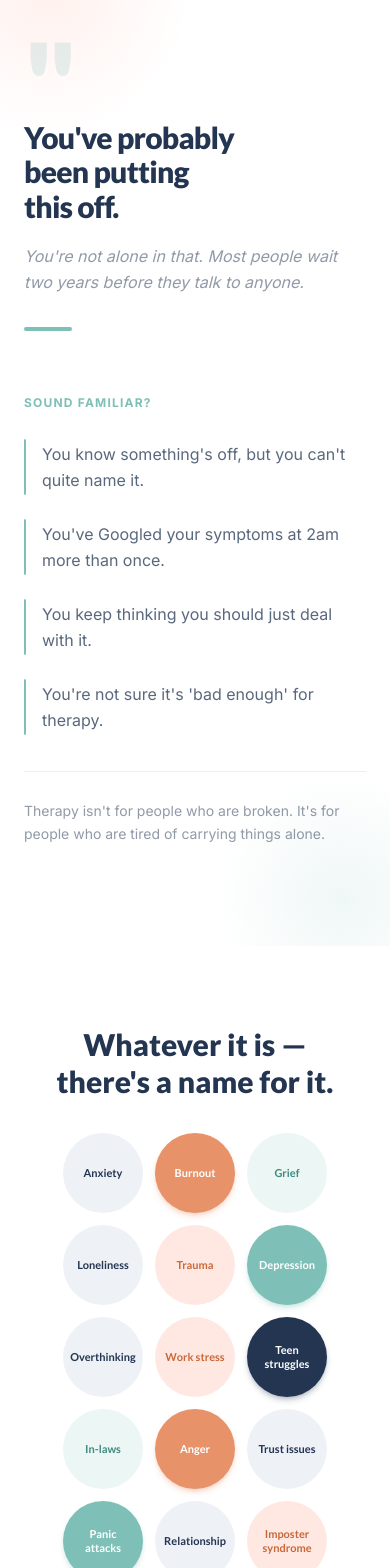
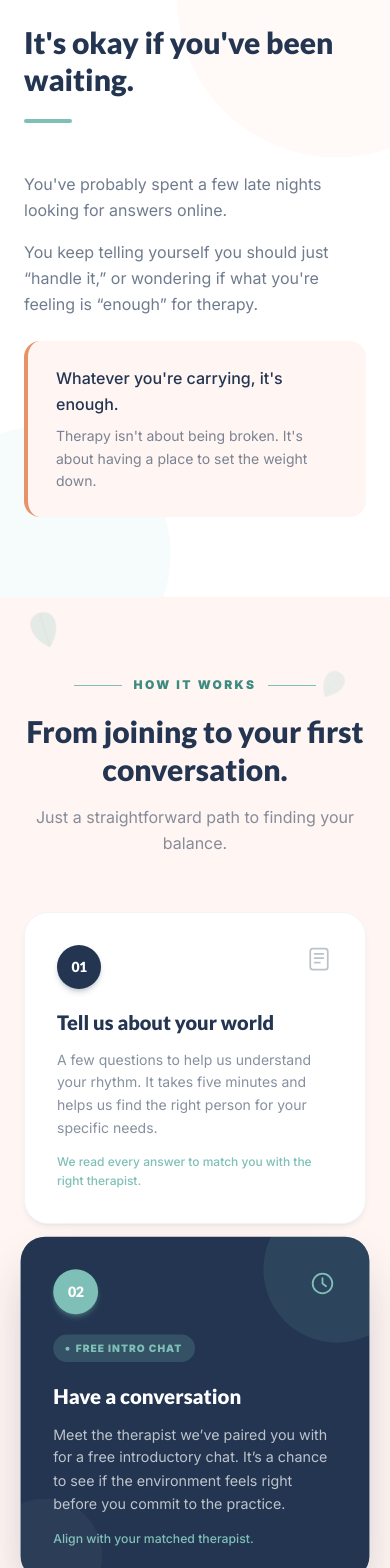
Before and after one commit to Niharikaexe/ZenSpace, a Next.js app: page / in a window 390 px wide. Shown: the part 1620-3188 px from the top of the page. Built offline with nearby package versions, Linux system fonts and the light colour scheme.

Commit message:
Update landing page content and add Individual, Couples, Teen service pages

```diff
--- a/app/page.tsx
+++ b/app/page.tsx
@@ -1,12 +1,11 @@
 import Navbar from "@/components/home/Navbar"
 import HeroSection from "@/components/home/HeroSection"
 import TrustBar from "@/components/home/TrustBar"
-import ProblemRecognition from "@/components/home/ProblemRecognition"
-import TherapyNeeds from "@/components/home/TherapyNeeds"
+import WhyNow from "@/components/home/WhyNow"
 import HowItWorks from "@/components/home/HowItWorks"
 import TherapistCards from "@/components/home/TherapistCards"
 import Testimonials from "@/components/home/Testimonials"
-import PrivacySection from "@/components/home/PrivacySection"
+import PrivacySafety from "@/components/home/PrivacySafety"
 import CTASection from "@/components/home/CTASection"
 import FAQ from "@/components/home/FAQ"
 import Footer from "@/components/home/Footer"
@@ -17,12 +16,11 @@ export default function HomePage() {
       <Navbar />
       <HeroSection />
       <TrustBar />
-      <ProblemRecognition />
-      <TherapyNeeds />
+      <WhyNow />
       <HowItWorks />
       <TherapistCards />
       <Testimonials />
-      <PrivacySection />
+      <PrivacySafety />
       <CTASection />
       <FAQ />
       <Footer />
--- /dev/null
+++ b/components/home/PrivacySafety.tsx
@@ -0,0 +1,84 @@
+"use client"
+
+import { motion } from "framer-motion"
+import { Lock, MapPin, RefreshCw } from "lucide-react"
+
+const pillars = [
+  {
+    icon: Lock,
+    title: "A Private Record",
+    body: "Your conversations exist only between you and your therapist. We don't share your details with anyone.",
+  },
+  {
+    icon: MapPin,
+    title: "Your Environment",
+    body: "Your therapy happens wherever you feel most comfortable. Your couch, your car, wherever the door closes.",
+  },
+  {
+    icon: RefreshCw,
+    title: "Your Choice",
+    body: "This is your practice. You can pause, change therapists, or stop your subscription at any time.",
+  },
+]
+
+const PrivacySafety = () => {
+  return (
+    <section className="bg-white py-20 md:py-28 relative overflow-hidden">
+      <div className="absolute top-0 left-0 w-full h-1 bg-gradient-to-r from-transparent via-[#7EC0B7]/30 to-transparent" />
+
+      <div className="max-w-5xl mx-auto px-6 relative z-10">
+        <div className="flex flex-col lg:flex-row gap-12 lg:gap-20 items-start">
+
+          {/* LEFT: headline */}
+          <motion.div
+            className="lg:w-2/5 flex-shrink-0"
+            initial={{ opacity: 0, x: -24 }}
+            whileInView={{ opacity: 1, x: 0 }}
+            viewport={{ once: true }}
+            transition={{ duration: 0.7 }}
+          >
+            <h2
+              className="text-3xl md:text-4xl font-black text-[#233551] leading-tight"
+              style={{ fontFamily: "var(--font-lato)" }}
+            >
+              Your space is strictly yours.
+            </h2>
+            <div className="mt-5 w-12 h-1 rounded-full bg-[#7EC0B7]" />
+            <p className="mt-6 text-[#233551]/60 text-base leading-relaxed">
+              Therapy works best when you know you&apos;re in a room where no one else can see in. We&apos;ve built Zen Space to ensure it stays that way.
+            </p>
+          </motion.div>
+
+          {/* RIGHT: pillars */}
+          <div className="flex-1 space-y-8">
+            {pillars.map((p, i) => (
+              <motion.div
+                key={p.title}
+                initial={{ opacity: 0, x: 24 }}
+                whileInView={{ opacity: 1, x: 0 }}
+                viewport={{ once: true }}
+                transition={{ duration: 0.5, delay: i * 0.12 }}
+                className="flex gap-5"
+              >
+                <div className="flex-shrink-0 w-11 h-11 rounded-2xl bg-[#E0F4F1] flex items-center justify-center">
+                  <p.icon size={18} className="text-[#3D8A80]" strokeWidth={2} />
+                </div>
+                <div>
+                  <h3
+                    className="text-base font-black text-[#233551] mb-1.5"
+                    style={{ fontFamily: "var(--font-lato)" }}
+                  >
+                    {p.title}
+                  </h3>
+                  <p className="text-sm text-[#233551]/55 leading-relaxed">{p.body}</p>
+                </div>
+              </motion.div>
+            ))}
+          </div>
+        </div>
+      </div>
+    </section>
+  )
+}
+
+export default PrivacySafety
--- a/components/home/Testimonials.tsx
+++ b/components/home/Testimonials.tsx
@@ -2,115 +2,81 @@
 
 import { motion } from "framer-motion"
 
-const quotes = [
+const testimonials = [
   {
-    text: "I’d tried this before and felt like a case file. At Zen Space, my therapist didn’t start with a label. She just listened. For the first time, I felt like I could actually breathe.",
+    quote:
+      "I'd tried this before and felt like a case file. At Zen Space, my therapist didn't start with a label. She just listened. For the first time, I felt like I could actually breathe.",
     name: "R.K.",
-    location: "Mumbai",
-    concern: "Anxiety & burnout",
-    delay: 0.1,
+    city: "Mumbai",
   },
   {
-    text: "The messaging between our weekly conversations is what changed things for me. When I’m having a rough Wednesday, I don’t have to wait until Sunday to feel heard.",
+    quote:
+      "The messaging between our weekly conversations is what changed things for me. When I'm having a rough Wednesday, I don't have to wait until Sunday to feel heard.",
     name: "P.A.",
-    location: "Bengaluru",
-    concern: "Work stress",
-    delay: 0.2,
+    city: "Bengaluru",
   },
   {
-    text: "It’s just a private room on my laptop. No one in my life needs to know I’m here, and that gave me the courage to finally start the practice.",
+    quote:
+      "It's just a private room on my laptop. No one in my life needs to know I'm here, and that gave me the courage to finally start the practice.",
     name: "S.M.",
-    location: "Delhi",
-    concern: "Relationship issues",
-    delay: 0.3,
-  },
-  {
-    text: "My parents don’t know I go to therapy. Not because I’m hiding it — just because it’s mine. That distinction matters more than I thought it would.",
-    name: "A.V.",
-    location: "Hyderabad",
-    concern: "Family pressure",
-    delay: 0.4,
-  },
-  {
-    text: "Three therapists before this one. The first two were fine. This one actually gets the specific version of my problems — the Indian-family, corporate-job, quarter-life kind.",
-    name: "N.T.",
-    location: "Pune",
-    concern: "Identity & career",
-    delay: 0.5,
+    city: "Delhi",
   },
 ]
 
+/* Opening quote SVG */
+const QuoteMark = () => (
+  <svg viewBox="0 0 40 32" fill="none" className="w-8 h-6 opacity-20">
+    <path
+      d="M0 32V20C0 13.3 2 8 6 4C10 0 15.3 0 22 0v6c-4 0-7 1.3-9 4C11 13 10 16.7 10 21h8v11H0zm22 0V20c0-6.7 2-12 6-16C32 0 37.3 0 44 0v6c-4 0-7 1.3-9 4-2 2.7-3 6.3-3 11h8v11H22z"
+      fill="#233551"
+    />
+  </svg>
+)
+
 const Testimonials = () => {
   return (
-    <section className="bg-[#FFF5F2] pt-16 md:pt-20 pb-20 md:pb-28 relative overflow-hidden">
-
-      {/* Subtle peach blob top-right */}
-      <div
-        className="absolute -top-20 -right-20 w-80 h-80 rounded-full pointer-events-none"
-        style={{ background: "radial-gradient(circle, rgba(232,146,106,0.10) 0%, transparent 70%)" }}
-      />
+    <section className="bg-[#FFF5F2] py-20 md:py-28 relative overflow-hidden">
+      {/* Decorative leaves */}
+      <div className="absolute top-10 right-12 w-24 h-24 rounded-full bg-[#7EC0B7]/10 pointer-events-none" />
+      <div className="absolute bottom-10 left-12 w-16 h-16 rounded-full bg-[#E8926A]/10 pointer-events-none" />
 
       <div className="max-w-6xl mx-auto px-6 relative z-10">
-
-        {/* ── Header ── */}
         <motion.div
-          className="text-center max-w-xl mx-auto mb-14"
+          className="text-center mb-14"
           initial={{ opacity: 0, y: 24 }}
           whileInView={{ opacity: 1, y: 0 }}
           viewport={{ once: true }}
           transition={{ duration: 0.7 }}
         >
           <h2
-            className="text-3xl md:text-4xl font-black text-[#233551] leading-tight mb-4"
-            style={{ fontFamily: 'var(--font-lato)' }}
+            className="text-3xl md:text-4xl font-black text-[#233551] leading-tight"
+            style={{ fontFamily: "var(--font-lato)" }}
           >
-            Things people said<br />after their first session.
+            What it actually feels like.
           </h2>
-          <p className="text-[#233551]/50 text-sm leading-relaxed">
-            Names shortened for privacy. Everything else is exactly what they sent us.
-          </p>
         </motion.div>
 
-        {/* ── Quote cards ── */}
-        <div className="grid grid-cols-1 md:grid-cols-2 lg:grid-cols-3 gap-6">
-          {quotes.map((q) => (
+        <div className="grid md:grid-cols-3 gap-6">
+          {testimonials.map((t, i) => (
             <motion.div
-              key={q.name}
-              initial={{ opacity: 0, y: 32 }}
+              key={i}
+              initial={{ opacity: 0, y: 28 }}
               whileInView={{ opacity: 1, y: 0 }}
-              viewport={{ once: true, margin: "-40px" }}
-              transition={{ duration: 0.55, delay: q.delay, ease: "easeOut" }}
-              className="bg-white rounded-3xl p-7 flex flex-col gap-5 border-t-4 border-[#7EC0B7] shadow-md shadow-[#233551]/6 hover:shadow-xl hover:shadow-[#233551]/8 hover:-translate-y-1 transition-all duration-300"
+              viewport={{ once: true }}
+              transition={{ duration: 0.5, delay: i * 0.12 }}
+              className="bg-white rounded-3xl p-7 shadow-sm shadow-[#233551]/6 border border-slate-100 flex flex-col"
             >
-              <div
-                className="text-6xl leading-none text-[#7EC0B7]/30 font-black select-none -mb-2"
-                style={{ fontFamily: 'var(--font-lato)' }}
-                aria-hidden
-              >
-                &quot;
-              </div>
-
-              <p className="text-[#233551]/70 text-sm leading-relaxed flex-1">
-                {q.text}
+              <QuoteMark />
+              <p className="text-[#233551]/75 text-sm leading-relaxed mt-4 flex-1">
+                &ldquo;{t.quote}&rdquo;
               </p>
-
-              <div className="flex items-center gap-3 pt-1 border-t border-slate-100">
-                <div className="w-9 h-9 rounded-full bg-[#233551] flex items-center justify-center flex-shrink-0">
-                  <span className="text-[10px] font-black text-[#7EC0B7]" style={{ fontFamily: 'var(--font-lato)' }}>
-                    {q.name.split(".")[0]}
-                  </span>
-                </div>
-                <div>
-                  <p className="text-xs font-black text-[#233551]" style={{ fontFamily: 'var(--font-lato)' }}>
-                    {q.name} · {q.location}
-                  </p>
-                  <p className="text-[10px] text-[#7EC0B7] font-medium mt-0.5">{q.concern}</p>
-                </div>
+              <div className="mt-6 pt-5 border-t border-slate-100">
+                <p className="text-xs font-bold text-[#233551]">{t.name}</p>
+                <p className="text-xs text-[#233551]/40 mt-0.5">{t.city}</p>
               </div>
             </motion.div>
           ))}
         </div>
-
       </div>
     </section>
   )
--- /dev/null
+++ b/components/home/WhyNow.tsx
@@ -0,0 +1,67 @@
+"use client"
+
+import { motion } from "framer-motion"
+
+const points = [
+  "You&apos;ve probably spent a few late nights looking for answers online.",
+  "You keep telling yourself you should just &ldquo;handle it,&rdquo; or wondering if what you&apos;re feeling is &ldquo;enough&rdquo; for therapy.",
+]
+
+const WhyNow = () => {
+  return (
+    <section className="bg-white py-20 md:py-28 relative overflow-hidden">
+      {/* Subtle decorative blobs */}
+      <div className="absolute top-0 right-0 w-80 h-80 rounded-full bg-[#FFF5F2] opacity-60 pointer-events-none translate-x-1/3 -translate-y-1/3" />
+      <div className="absolute bottom-0 left-0 w-64 h-64 rounded-full bg-[#E0F4F1] opacity-30 pointer-events-none -translate-x-1/3 translate-y-1/3" />
+
+      <div className="max-w-4xl mx-auto px-6 relative z-10">
+        <div className="flex flex-col lg:flex-row gap-12 lg:gap-20 items-start">
+
+          {/* LEFT: headline */}
+          <motion.div
+            className="lg:w-2/5 flex-shrink-0"
+            initial={{ opacity: 0, x: -24 }}
+            whileInView={{ opacity: 1, x: 0 }}
+            viewport={{ once: true }}
+            transition={{ duration: 0.7 }}
+          >
+            <h2
+              className="text-3xl md:text-4xl font-black text-[#233551] leading-tight"
+              style={{ fontFamily: "var(--font-lato)" }}
+            >
+              It&apos;s okay if you&apos;ve been waiting.
+            </h2>
+            {/* Teal underline accent */}
+            <div className="mt-5 w-12 h-1 rounded-full bg-[#7EC0B7]" />
+          </motion.div>
+
+          {/* RIGHT: body */}
+          <motion.div
+            className="flex-1 space-y-6"
+            initial={{ opacity: 0, x: 24 }}
+            whileInView={{ opacity: 1, x: 0 }}
+            viewport={{ once: true }}
+            transition={{ duration: 0.7, delay: 0.15 }}
+          >
+            <div className="space-y-4 text-[#233551]/65 text-base leading-relaxed">
+              {points.map((p, i) => (
+                <p key={i} dangerouslySetInnerHTML={{ __html: p }} />
+              ))}
+            </div>
+
+            <div className="bg-[#FFF5F2] rounded-2xl px-7 py-6 border-l-4 border-[#E8926A]">
+              <p className="text-[#233551] text-base leading-relaxed font-medium">
+                Whatever you&apos;re carrying, it&apos;s enough.
+              </p>
+              <p className="text-[#233551]/60 text-sm leading-relaxed mt-2">
+                Therapy isn&apos;t about being broken. It&apos;s about having a place to set the weight down.
+              </p>
+            </div>
+          </motion.div>
+        </div>
+      </div>
+    </section>
+  )
+}
+
+export default WhyNow
```
